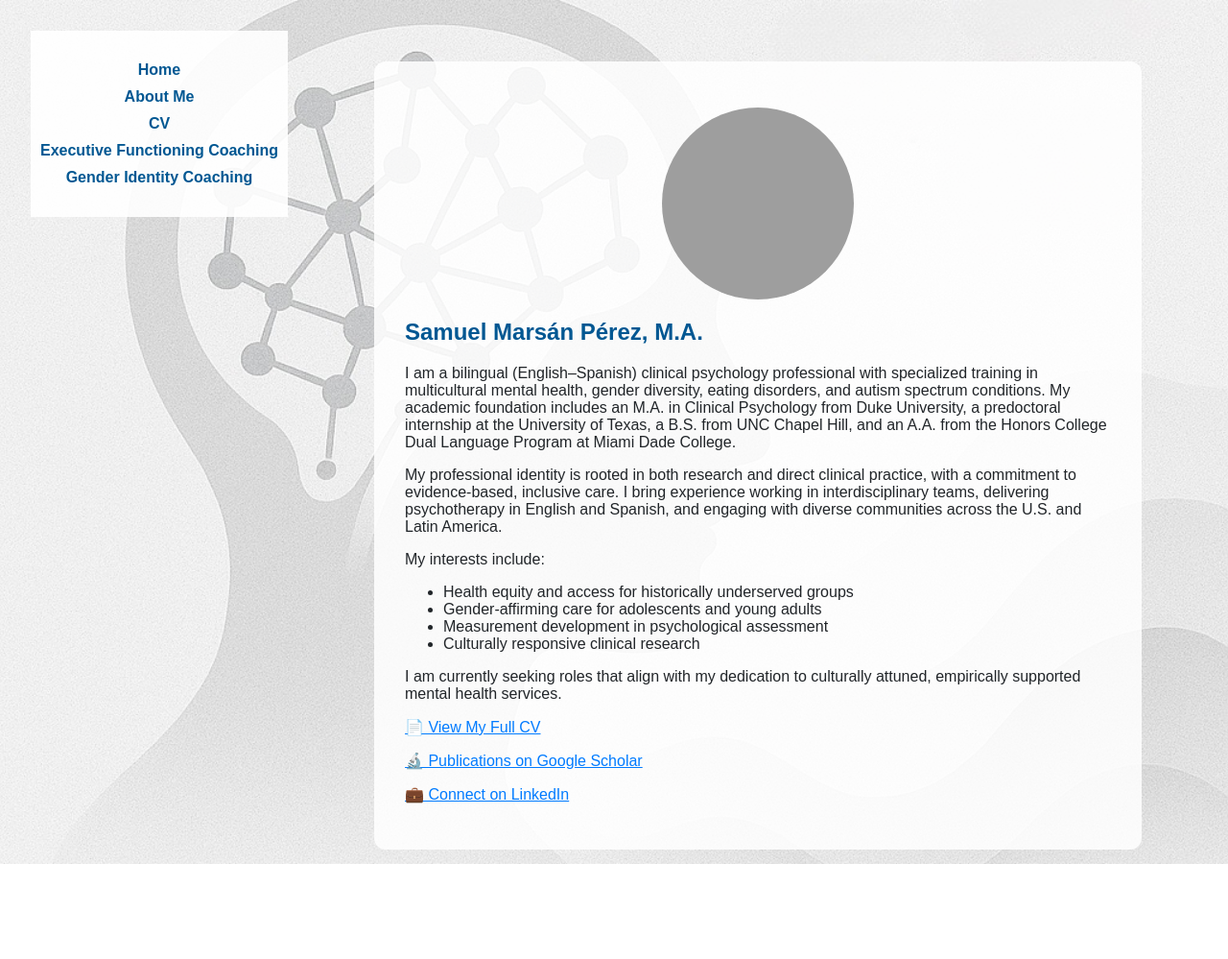
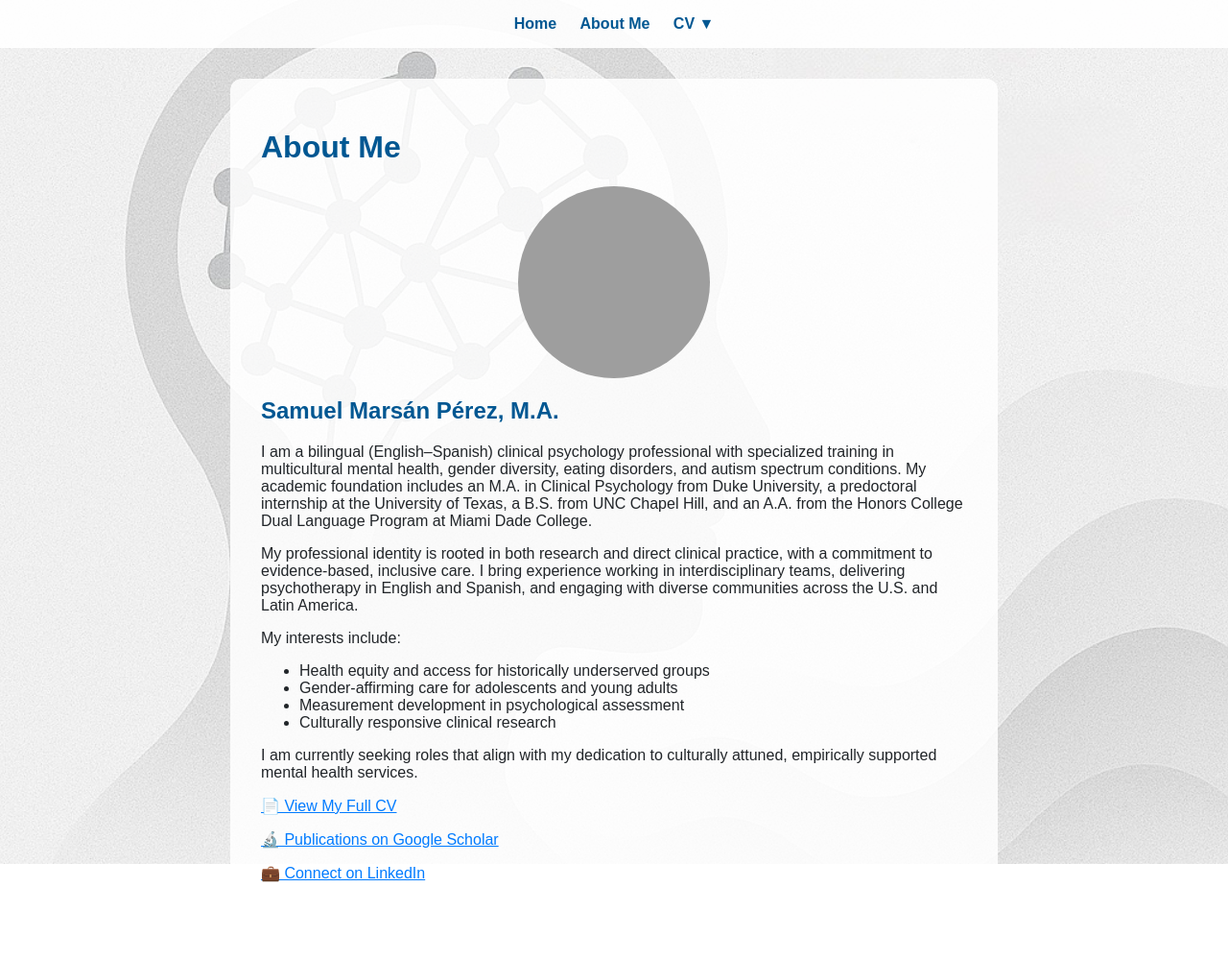
Before and after one commit to sm459-hub/samuelmarsan.github.io, a Jekyll site: the page built from about.md, in a window 1280 px wide. Shown: the whole page at 96% size. Built offline with Jekyll 4.4.1, drawn with Linux system fonts in a browser that asks for light colours; before the commit the page ends 949 px from its top, so only the background shows below that; grey boxes are pictures that could not be loaded.

Commit message:
Update default.html

```diff
--- a/_layouts/default.html
+++ b/_layouts/default.html
@@ -12,44 +12,68 @@
 
   <!-- Scrollable Main Content Layer -->
   <div class="main-layer">
-    <div class="main-container">
 
-      <!-- Sidebar -->
-      <aside class="sidebar">
 <nav>
-          <ul>
-            <li><a href="{{ '/' | relative_url }}">Home</a></li>
-            <li><a href="{{ '/about/' | relative_url }}">About Me</a></li>
-            <li><a href="{{ '/cv/' | relative_url }}">CV</a></li>
-            <li><a href="{{ '/executive-coaching/' | relative_url }}">Executive Functioning Coaching</a></li>
-            <li><a href="{{ '/gender-coaching/' | relative_url }}">Gender Identity Coaching</a></li>
-          </ul>
+  <a href="{{ '/' | relative_url }}">Home</a>
+  <a href="{{ '/about/' | relative_url }}">About Me</a>
+
+  <div class="dropdown" id="cv-dropdown">
+    <button class="dropbtn" onclick="toggleDropdown()">CV ▼</button>
+    <div class="dropdown-content" id="dropdownMenu">
+      <a href="{{ '/cv/#education' | relative_url }}">Education</a>
+      <a href="{{ '/cv/#languages' | relative_url }}">Languages</a>
+      <a href="{{ '/cv/#internship-experience' | relative_url }}">Internship Experience</a>
+      <a href="{{ '/cv/#practica-experience' | relative_url }}">Practica Experience</a>
+      <a href="{{ '/cv/#research-experience' | relative_url }}">Research Experience</a>
+      <a href="{{ '/cv/#publications' | relative_url }}">Publications</a>
+      <a href="{{ '/cv/#honors-and-awards' | relative_url }}">Honors and Awards</a>
+      <a href="{{ '/cv/#teaching-experience' | relative_url }}">Teaching Experience</a>
+      <a href="{{ '/cv/#mentorship' | relative_url }}">Mentorship</a>
+      <a href="{{ '/cv/#professional-training' | relative_url }}">Professional Training</a>
+      <a href="{{ '/cv/#academic-and-professional-affiliations' | relative_url }}">Academic and Professional Affiliations</a>
+      <a href="{{ '/cv/#service-and-outreach' | relative_url }}">Service and Outreach</a>
+      <a href="{{ '/cv/#computer-skills' | relative_url }}">Computer Skills</a>
+      <a href="{{ '/cv/#references-upon-request' | relative_url }}">References Upon Request</a>
+    </div>
+  </div>
 </nav>
-      </aside>
 
-      <!-- Main Page Content -->
+   <!-- <nav>
+      <a href="{{ '/' | relative_url }}">Home</a>
+      <a href="{{ '/about/' | relative_url }}">About Me</a>
+      <a href="{{ '/cv/' | relative_url }}">CV</a>
+      <!--<a href="{{ '/teaching/' | relative_url }}">Teaching</a>
+      <a href="{{ '/research/' | relative_url }}">Research</a>
+      <a href="{{ '/contact/' | relative_url }}">Contact Me</a>
+    </nav>-->
+
     <div class="content-wrapper">
+      <h1>{{ page.title }}</h1>
       {{ content | markdownify }}
-      </div>
-
     </div>
   </div>
 
   <!-- Back to Top Button -->
 <button onclick="scrollToTop()" id="topBtn" title="Back to Top">↑ Top</button>
 
-  <!-- Scripts -->
+  <!--Scroll Script -->
     <script>
   function toggleDropdown() {
     const menu = document.getElementById("dropdownMenu");
     menu.style.display = menu.style.display === "block" ? "none" : "block";
   }
 
+  // Show the button after scrolling down 400px
   window.onscroll = function () {
     const btn = document.getElementById("topBtn");
-      btn.style.display = (document.body.scrollTop > 400 || document.documentElement.scrollTop > 400) ? "block" : "none";
+    if (document.body.scrollTop > 400 || document.documentElement.scrollTop > 400) {
+      btn.style.display = "block";
+    } else {
+      btn.style.display = "none";
+    }
   };
 
+  // Scroll smoothly to top
   function scrollToTop() {
     window.scrollTo({ top: 0, behavior: 'smooth' });
   }
```
Lines whose indentation alone changed are shown as unchanged.
